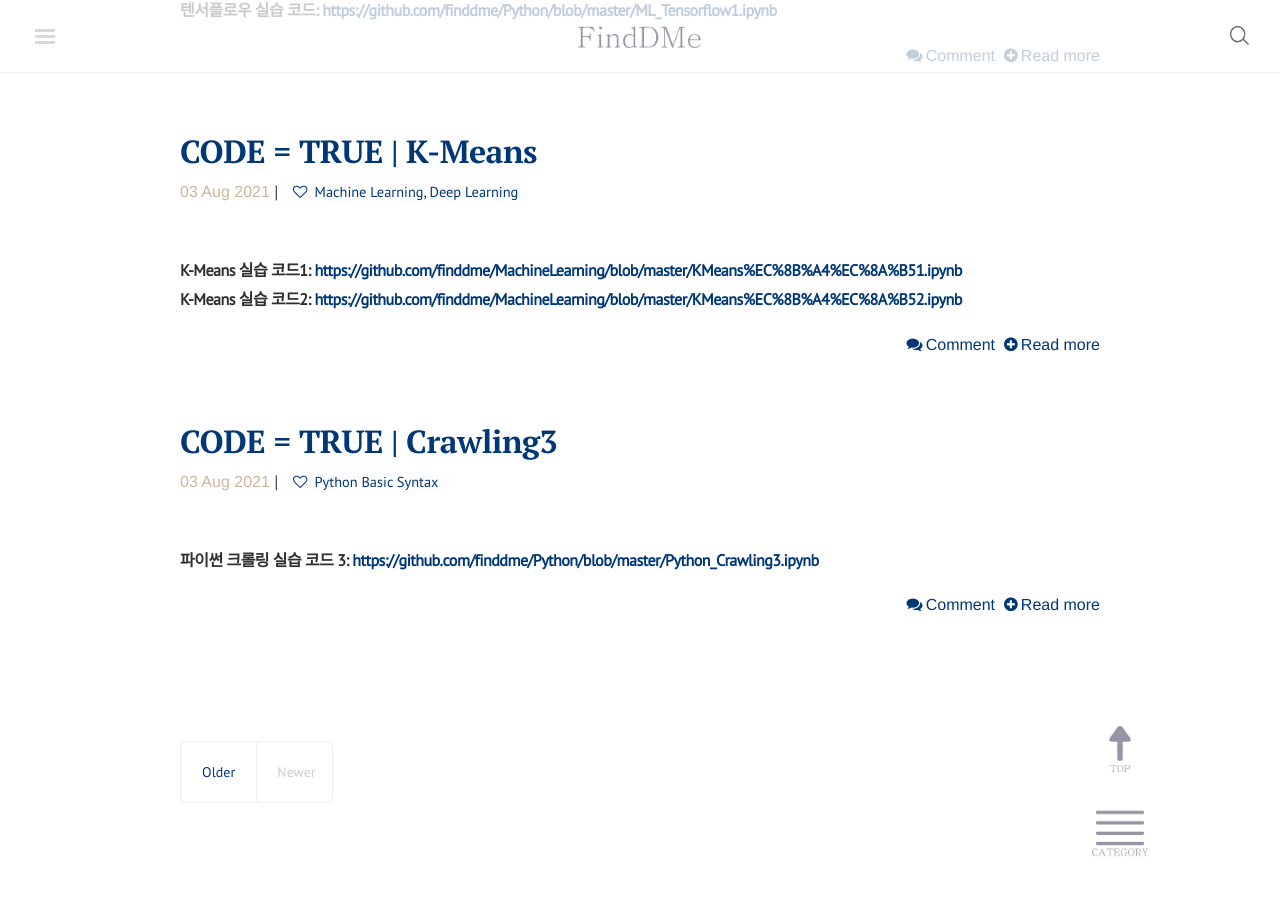
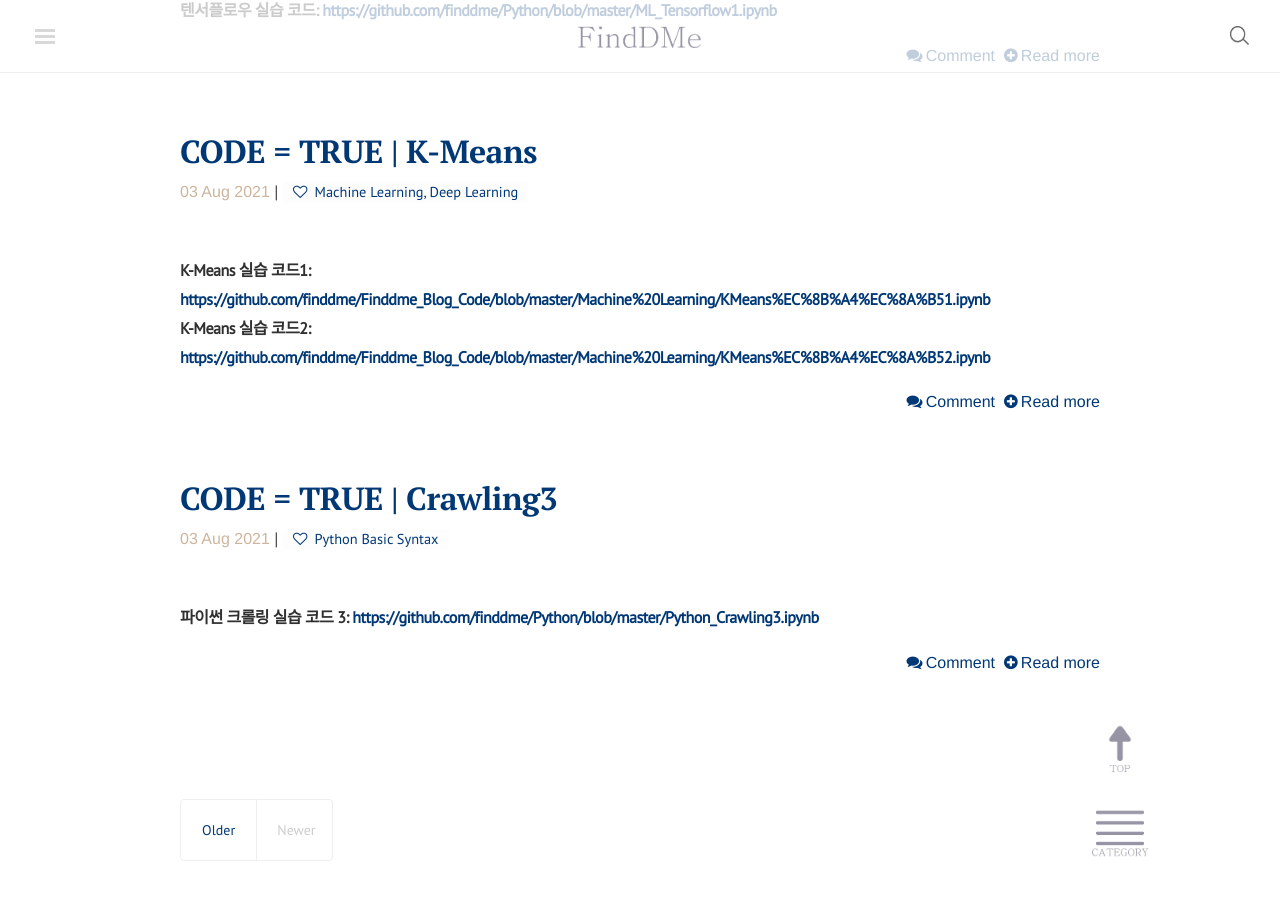
Before and after one commit to finddme/finddme.github.io, a Jekyll site: the page built from blog/index.html, in a window 1280 px wide and 900 px high, scrolled down 780 px. Built offline with Jekyll 4.4.1, drawn with Linux system fonts in a browser that asks for light colours; nearby versions of some CDN libraries; the list of posts is cut into pages by our own code; comment, search, counter and statistics services are not loaded; before the commit the page ends 1648 px from its top, so only the background shows below that; some of the changed lines change nothing that is shown.

Commit message:
Update 2021-08-03-KMeans.md

```diff
--- a/_posts/2021-08-03-KMeans.md
+++ b/_posts/2021-08-03-KMeans.md
@@ -3,8 +3,8 @@ title: CODE = TRUE | K-Means
 category: Machine Learning, Deep Learning
 tag: Machine Learning, Deep Learning
 ---
-**K-Means 실습 코드1: [https://github.com/finddme/MachineLearning/blob/master/KMeans%EC%8B%A4%EC%8A%B51.ipynb](https://github.com/finddme/MachineLearning/blob/master/KMeans%EC%8B%A4%EC%8A%B51.ipynb)**
-**K-Means 실습 코드2: [https://github.com/finddme/MachineLearning/blob/master/KMeans%EC%8B%A4%EC%8A%B52.ipynb](https://github.com/finddme/MachineLearning/blob/master/KMeans%EC%8B%A4%EC%8A%B52.ipynb)**
+**K-Means 실습 코드1: [https://github.com/finddme/Finddme_Blog_Code/blob/master/Machine%20Learning/KMeans%EC%8B%A4%EC%8A%B51.ipynb](https://github.com/finddme/Finddme_Blog_Code/blob/master/Machine%20Learning/KMeans%EC%8B%A4%EC%8A%B51.ipynb)**
+**K-Means 실습 코드2: [https://github.com/finddme/Finddme_Blog_Code/blob/master/Machine%20Learning/KMeans%EC%8B%A4%EC%8A%B52.ipynb](https://github.com/finddme/Finddme_Blog_Code/blob/master/Machine%20Learning/KMeans%EC%8B%A4%EC%8A%B52.ipynb)**
 
 
 
```
